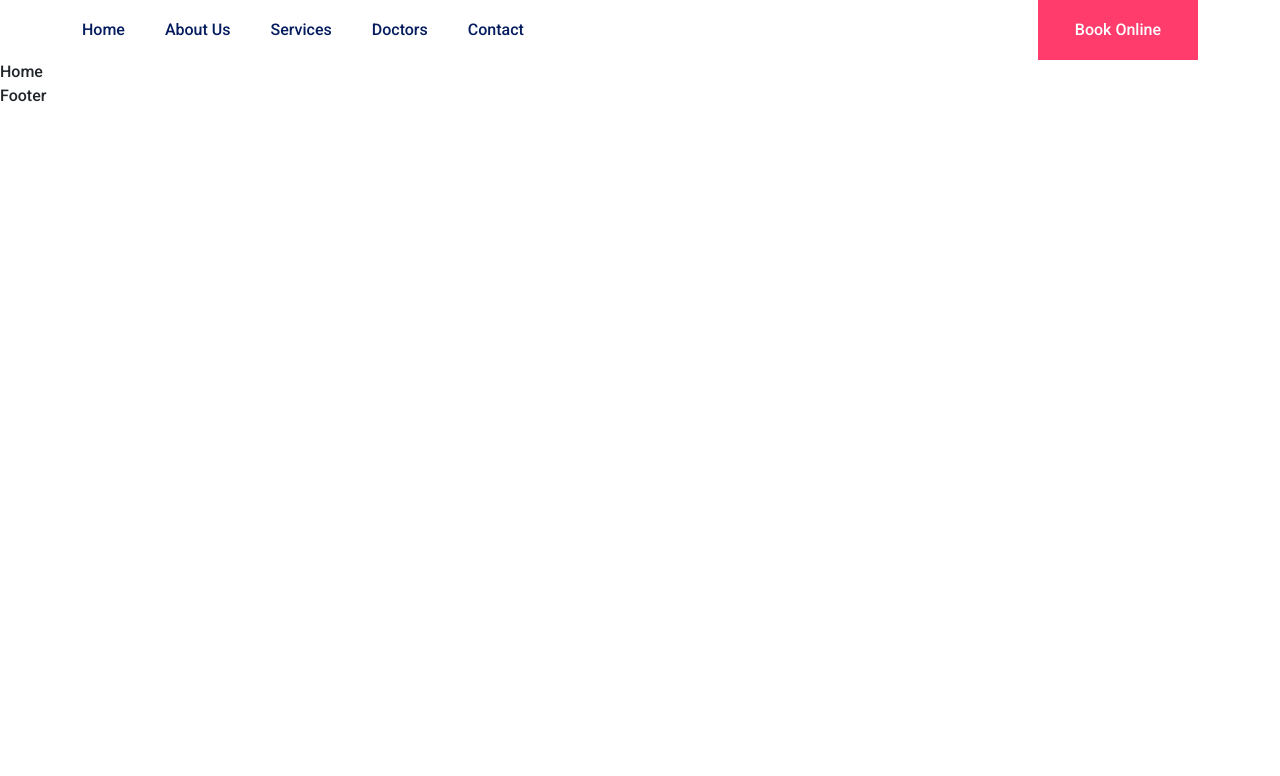
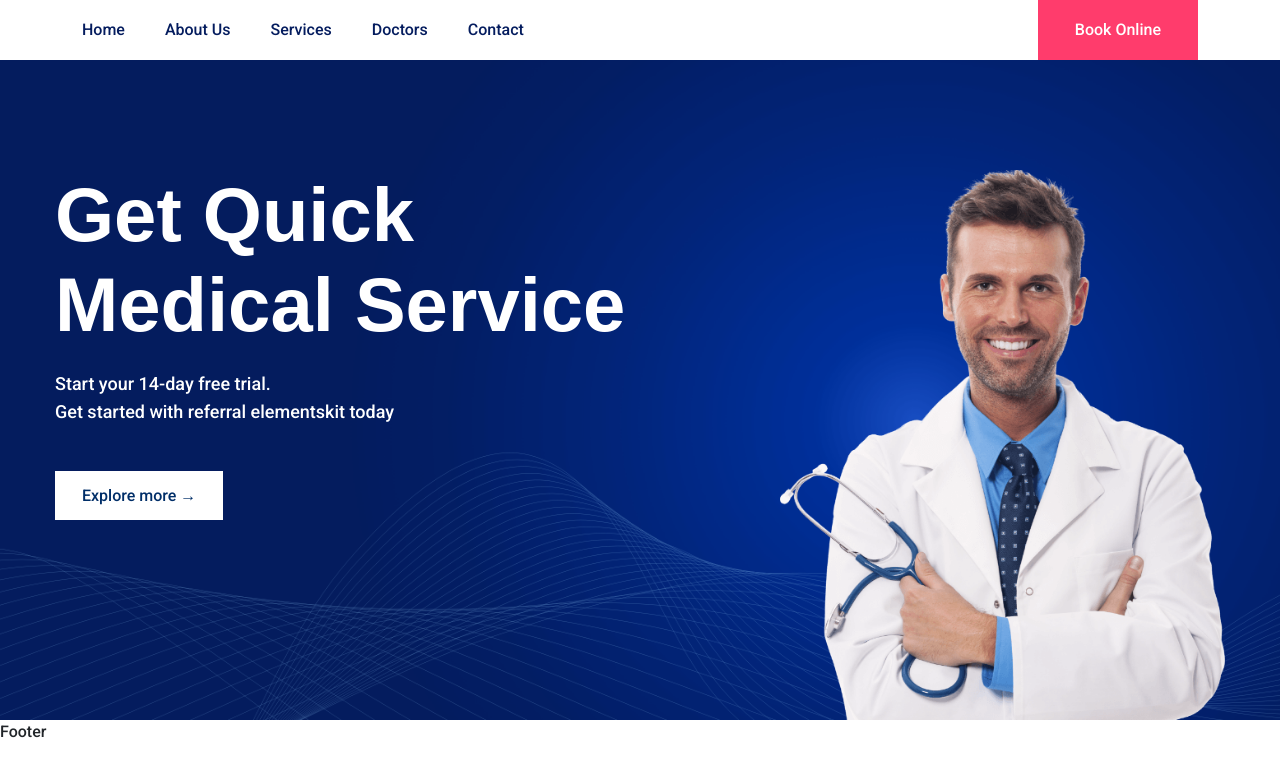
Before and after one commit to grekuu/medical-service, a React (Vite) app: page / in a window 1280 px wide. Shown: the top 776 px of the page. Built offline with nearby package versions, Linux system fonts and the light colour scheme.

Commit message:
feat(Home): Home banner finished

```diff
--- a/src/pages/Home/Home.tsx
+++ b/src/pages/Home/Home.tsx
@@ -1,7 +1,23 @@
 import "./home.scss";
 
 const Home = () => {
-  return <div>Home</div>;
+  return (
+    <div className="home-container">
+      <div className="banner">
+        <div className="banner-content">
+          <div className="banner-left">
+            <h1>Get Quick Medical Service</h1>
+            <p>
+              Start your 14-day free trial. <br /> Get started with referral
+              elementskit today
+            </p>
+            <button>Explore more &#8594;</button>
+          </div>
+          <div className="banner-right"></div>
+        </div>
+      </div>
+    </div>
+  );
 };
 
 export default Home;
--- a/src/pages/Home/home.scss
+++ b/src/pages/Home/home.scss
@@ -0,0 +1,68 @@
+.home-container {
+  width: 100vw;
+  .banner {
+    width: 100%;
+    background-image: url("/shape_banner_bg.png");
+    background-size: cover;
+    background-repeat: no-repeat;
+    background-position: center center;
+
+    .banner-content {
+      width: 1200px;
+      margin-right: auto;
+      margin-left: auto;
+      display: flex;
+      padding: 110px 15px 0px 15px;
+
+      .banner-left {
+        width: 610px;
+
+        h1 {
+          color: #ffffff;
+          margin: 0px 0px 20px 0px;
+          font-family: "Work Sans", Sans-serif;
+          font-size: 76px;
+          font-weight: 700;
+          line-height: 90px;
+        }
+
+        p {
+          color: #ffffff;
+          font-family: "Roboto", Sans-serif;
+          font-size: 18px;
+          font-weight: 400;
+          line-height: 28px;
+          margin: 0px 0px 0px 0px;
+        }
+
+        button {
+          padding: 15px 27px 15px 27px;
+          font-size: 16px;
+          font-weight: 500;
+          line-height: 19px;
+          color: #002e68;
+          background-color: #ffffff;
+          border-style: solid;
+          border-width: 0px 0px 0px 0px;
+          border-color: #002e68;
+          margin-top: 45px;
+          margin-bottom: 200px;
+          transition: all 0.4s ease;
+
+          &:hover {
+            background-color: #ff3c6c;
+            color: white;
+          }
+        }
+      }
+
+      .banner-right {
+        flex: 1;
+        background-image: url("/medical-home-banner.png");
+        background-position: bottom right;
+        background-repeat: no-repeat;
+        background-size: contain;
+      }
+    }
+  }
+}
```
Also changed, not shown: public/medical-home-banner.png (added), public/shape_banner_bg.png (added).
